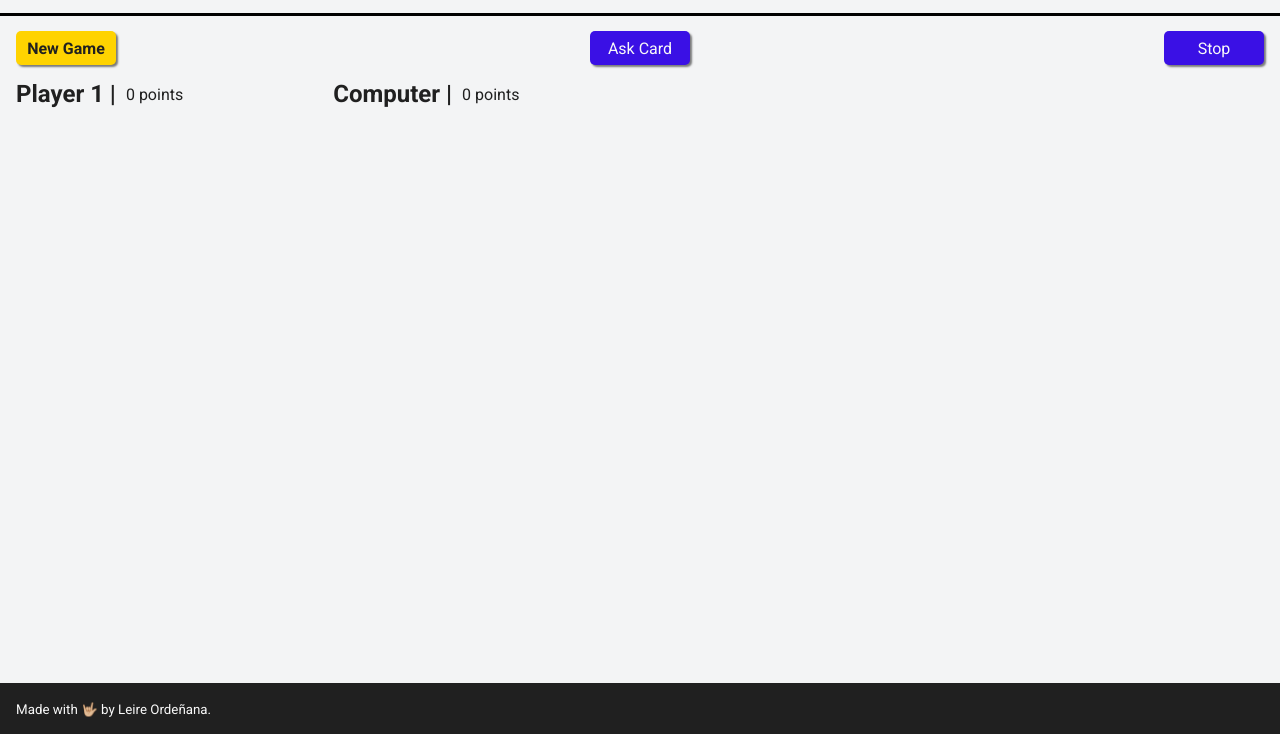
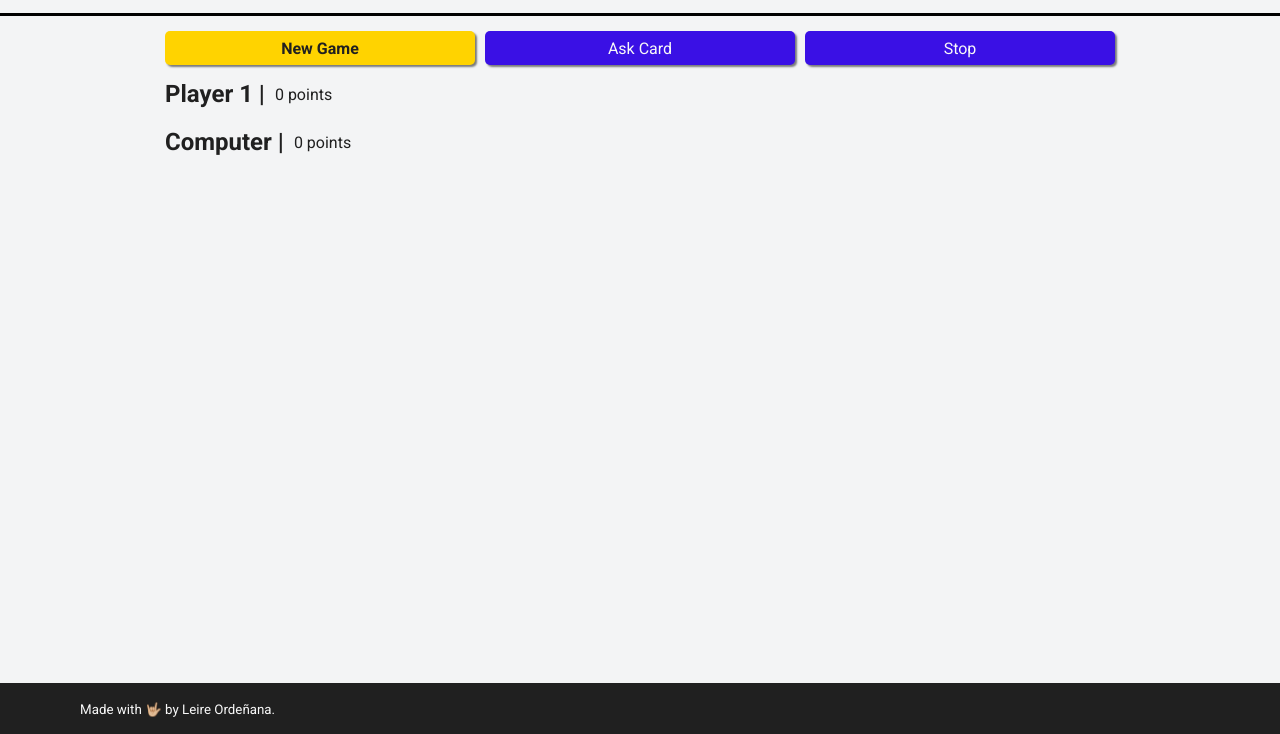
Before and after one commit to leireomadina/blackjack-game, a website: page docs/index.html in a window 1280 px wide. Shown: the part 66-800 px from the top of the page. Drawn offline with nearby package versions, Linux system fonts and the light colour scheme; files that its build step writes are made by us from their sources.

Commit message:
Improve tablet styles

```diff
--- a/src/scss/components/_buttons.scss
+++ b/src/scss/components/_buttons.scss
@@ -1,6 +1,6 @@
 .btn {
   height: 34px;
-  width: 100px;
+  width: 100%;
   display: flex;
   justify-content: center;
   align-items: center;
@@ -14,6 +14,11 @@
   box-shadow: 2px 2px 2px 0px rgba(0, 0, 0, 0.5);
   border-radius: 5px;
   transition: all 0.3s ease-out;
+  margin-right: 10px;
+
+  &:last-child {
+    margin-right: 0;
+  }
 
   &:hover {
     background-color: lighten($color-secondary, 8%);
--- a/src/scss/components/_card.scss
+++ b/src/scss/components/_card.scss
@@ -3,6 +3,10 @@
   width: auto;
   margin-right: -60px;
 
+  @media all and (min-width: 768px) {
+    height: 220px;
+  }
+
   @media all and (min-width: 1200px) {
     height: 250px;
   }
--- a/src/scss/layout/_footer.scss
+++ b/src/scss/layout/_footer.scss
@@ -1,6 +1,10 @@
 .footer {
   grid-area: footer;
-  padding: 1rem;
+  padding: 16px;
   color: $color-font-primary;
   background-color: $color-bg-primary;
+
+  @media all and (min-width: 768px) {
+    padding-left: 80px;
+  }
 }
--- a/src/scss/layout/_instructions.scss
+++ b/src/scss/layout/_instructions.scss
@@ -1,6 +1,20 @@
 .instructions {
+  // border: 1px solid blue;
   font-size: 1rem;
   max-width: 700px;
+
+  @media all and (min-width: 768px) {
+    margin: 0 auto;
+  }
+
+  @media all and (min-width: 1200px) {
+    // position: absolute;
+    // top: 50px;
+    // right: 0;
+    // width: 30%;
+    // border: 1px solid blue;
+    // height: 100%;
+  }
 
   &__title {
     font-size: 1.2rem;
--- a/src/scss/layout/_main.scss
+++ b/src/scss/layout/_main.scss
@@ -1,4 +1,20 @@
 .main {
   grid-area: main;
-  padding: 0 1rem;
+  padding: 0 16px;
+  // border: 1px solid red;
+
+  @media all and (min-width: 768px) {
+    // width: 100%;
+    margin: 0 auto;
+    padding: 0 25px;
+    min-width: 600px;
+    max-width: 800px;
+  }
+
+  @media all and (min-width: 1200px) {
+    min-width: 1000px;
+    max-width: 1200px;
+    position: relative;
+  }
+
 }
--- a/src/scss/layout/_options.scss
+++ b/src/scss/layout/_options.scss
@@ -1,6 +1,6 @@
 .options {
   &__container {
     display: flex;
-    justify-content: space-between;
+    justify-content: space-around;
   }
 }
--- a/src/scss/layout/_table.scss
+++ b/src/scss/layout/_table.scss
@@ -2,6 +2,6 @@
   padding-top: 15px;
 
   @media all and (min-width: 768px) {
-    display: flex;
+    // display: flex;
   }
 }
```
